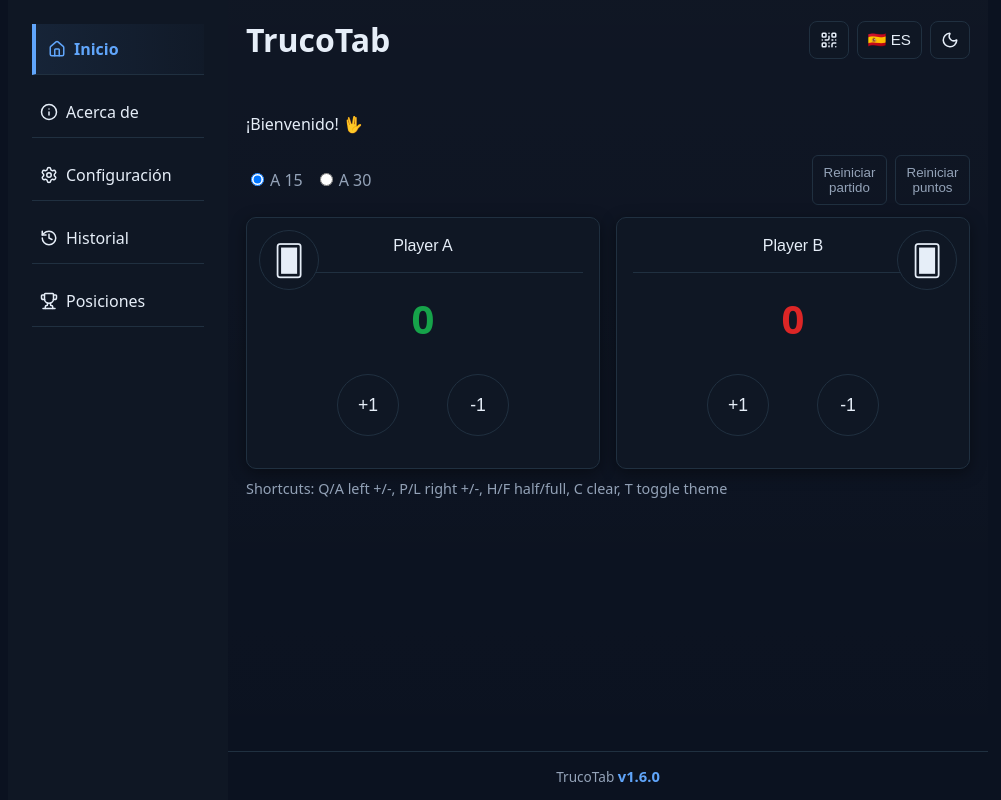
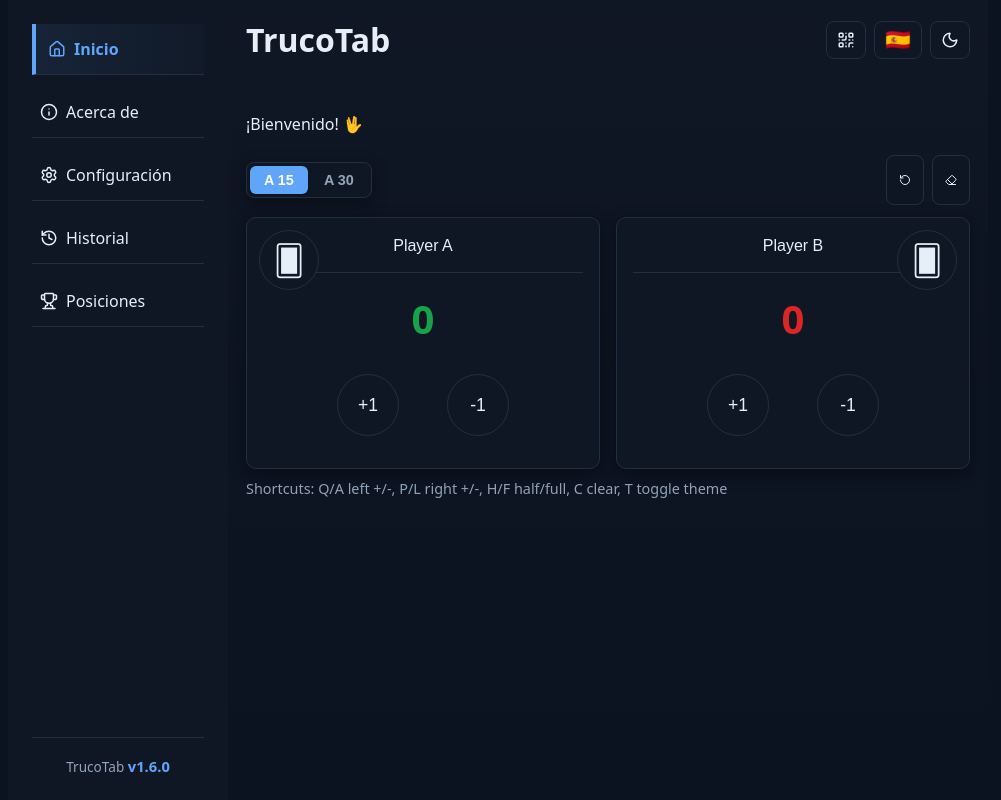
Before and after one commit to codealchemist/trucotab, a React (Vite) app: page / in a window 1280 px wide. Shown: the whole page, without its empty margins (142-1143 px from the left). Built offline with nearby package versions, Linux system fonts and the light colour scheme.

Commit message:
feat: move version footer to side menu, icon-only action buttons, segmented switch for match type, and update reset confirmation

```diff
--- a/src/components/Log.jsx
+++ b/src/components/Log.jsx
@@ -54,10 +54,10 @@ export default function Log() {
             <button
               onClick={confirmClearLog}
               className='btn clear-btn'
-              style={{ display: 'inline-flex', alignItems: 'center', gap: 4 }}
+              title={t('clearLog')}
+              aria-label={t('clearLog')}
             >
-              <Trash2 size={14} />
-              {t('clearLog')}
+              <Trash2 size={18} />
             </button>
           </div>
         </div>
--- a/src/components/TrucoScore.jsx
+++ b/src/components/TrucoScore.jsx
@@ -20,7 +20,7 @@ import {
 import { resetScores } from '../store/matchSlice'
 import { addLog } from '../store/logSlice'
 import { useTranslation } from '../i18n/useTranslation'
-import { X } from 'lucide-react'
+import { X, RotateCcw, Eraser, FileText } from 'lucide-react'
 
 const EMOJIS = ['🂠', '😀', '😎', '🃏', '🎉', '🥇', '🔥']
 
@@ -344,32 +344,46 @@ export default function TrucoScore() {
     <>
       <div className='truco-score'>
         <div className='match-type'>
-          <label>
-            <input
-              type='radio'
-              name='match'
-              value='half'
-              checked={matchType === 'half'}
-              onChange={() => dispatch(setMatchType('half'))}
-            />
-            {t('to15')}
-          </label>
-          <label>
-            <input
-              type='radio'
-              name='match'
-              value='full'
-              checked={matchType === 'full'}
-              onChange={() => dispatch(setMatchType('full'))}
-            />
-            {t('to30')}
-          </label>
+          <div
+            className='match-type-switch'
+            role='radiogroup'
+            aria-label={t('matchType')}
+          >
+            <button
+              type='button'
+              role='radio'
+              aria-checked={matchType === 'half'}
+              className={`switch-btn ${matchType === 'half' ? 'active' : ''}`}
+              onClick={() => dispatch(setMatchType('half'))}
+            >
+              {t('to15')}
+            </button>
+            <button
+              type='button'
+              role='radio'
+              aria-checked={matchType === 'full'}
+              className={`switch-btn ${matchType === 'full' ? 'active' : ''}`}
+              onClick={() => dispatch(setMatchType('full'))}
+            >
+              {t('to30')}
+            </button>
+          </div>
           <div className='match-type-actions'>
-            <button className='btn clear-btn' onClick={confirmClear}>
-              {t('resetMatch')}
+            <button
+              className='btn clear-btn'
+              onClick={confirmClear}
+              title={t('resetMatch')}
+              aria-label={t('resetMatch')}
+            >
+              <RotateCcw size={18} />
             </button>
-            <button className='btn clear-btn' onClick={confirmClearScores}>
-              {t('clearScores')}
+            <button
+              className='btn clear-btn'
+              onClick={confirmClearScores}
+              title={t('clearScores')}
+              aria-label={t('clearScores')}
+            >
+              <Eraser size={18} />
             </button>
           </div>
         </div>
@@ -583,7 +597,8 @@ export function WinnerOverlay({
                 }}
                 disabled={!!logged}
               >
-                {logged ? t('logged') : t('logResult')}
+                <FileText size={16} />
+                <span>{logged ? t('logged') : t('logResult')}</span>
               </button>
             )}
             <button
@@ -593,7 +608,8 @@ export function WinnerOverlay({
                 else onClose()
               }}
             >
-              {t('closeAndClear')}
+              <RotateCcw size={16} />
+              <span>{t('closeAndClear')}</span>
             </button>
           </div>
         </div>
--- a/src/i18n/translations.js
+++ b/src/i18n/translations.js
@@ -33,7 +33,7 @@ export const translations = {
     closeAndClear: 'Cerrar y reiniciar puntos',
     clearScoresConfirm: '¿Estás seguro de que quieres reiniciar los puntos?',
     resetMatchConfirm:
-      '¿Estás seguro de que quieres reiniciar todo el partido?',
+      '¿Estás seguro de que quieres reiniciar todo el partido? Los nombres y emojis de los jugadores se restablecerán a los valores predeterminados.',
     matchLoggedToast: '¡Resultado registrado!',
     confirm: 'Confirmar',
     cancel: 'Cancelar',
@@ -124,7 +124,8 @@ export const translations = {
     logged: 'Logged',
     closeAndClear: 'Close & Clear Scores',
     clearScoresConfirm: 'Are you sure you want to clear scores?',
-    resetMatchConfirm: 'Are you sure you want to reset the entire match?',
+    resetMatchConfirm:
+      'Are you sure you want to reset the entire match? Player names and emojis will be reset to default.',
     matchLoggedToast: 'Match logged!',
     confirm: 'Confirm',
     cancel: 'Cancel',
--- a/src/routes/root.jsx
+++ b/src/routes/root.jsx
@@ -165,7 +165,7 @@ export default function Root() {
             title='Language / Idioma'
             onClick={() => dispatch(setLanguage(lang === 'es' ? 'en' : 'es'))}
           >
-            {lang === 'es' ? '🇪🇸 ES' : '🇬🇧 EN'}
+            {lang === 'es' ? '🇪🇸' : '🇬🇧'}
           </button>
           <button
             className='btn header-btn'
@@ -237,6 +237,10 @@ export default function Root() {
             {t('navLeaderboard')}
           </NavLink>
         </nav>
+
+        <div className='side-pane-footer'>
+          TrucoTab <span className='version-pill'>v{pkg.version}</span>
+        </div>
       </aside>
 
       {/* Backdrop for mobile when menuOpen */}
@@ -294,10 +298,6 @@ export default function Root() {
       <main>
         <Outlet />
       </main>
-
-      <footer className='site-footer'>
-        TrucoTab <span className='version-pill'>v{pkg.version}</span>
-      </footer>
     </div>
   )
 }
--- a/src/styles.css
+++ b/src/styles.css
@@ -92,15 +92,6 @@ main {
   padding: 18px;
 }
 
-.site-footer {
-  padding: 14px 18px;
-  text-align: center;
-  font-size: 0.85rem;
-  color: var(--muted);
-  border-top: 1px solid var(--divider);
-  margin-top: auto;
-}
-
 .theme-toggle {
   margin-left: 12px;
   width: 75px;
@@ -135,11 +126,22 @@ main {
   background: var(--surface);
   padding: 24px;
   box-shadow: 6px 0 24px rgba(0, 0, 0, 0.6);
+  display: flex;
+  flex-direction: column;
 }
 .side-nav {
   display: flex;
   flex-direction: column;
   gap: 12px;
+  flex: 1;
+}
+.side-pane-footer {
+  margin-top: auto;
+  padding-top: 18px;
+  text-align: center;
+  font-size: 0.85rem;
+  color: var(--muted);
+  border-top: 1px solid var(--divider);
 }
 .menu-item {
   display: flex;
@@ -319,7 +321,7 @@ section h2 {
   .app {
     display: grid;
     grid-template-columns: auto 1fr;
-    grid-template-rows: auto 1fr auto;
+    grid-template-rows: auto 1fr;
     height: 100vh;
     height: 100dvh;
   }
@@ -344,14 +346,9 @@ section h2 {
     grid-row: 2;
     overflow-y: auto;
   }
-
-  .site-footer {
-    grid-column: 2;
-    grid-row: 3;
-  }
 }
 
-/* TrucoScore styles (dark) */
+/* TrucoScore styles */
 .truco-score {
   margin-top: 20px;
 }
@@ -361,36 +358,55 @@ section h2 {
   margin-bottom: 12px;
   align-items: center;
 }
-.match-type label {
-  color: var(--muted);
+.match-type-switch {
+  display: inline-flex;
+  padding: 3px;
+  background: var(--surface);
+  border: 1px solid var(--panel-border);
+  border-radius: 8px;
+  gap: 2px;
+  box-shadow: var(--panel-shadow);
 }
-.match-type input {
-  margin-right: 6px;
-}
-.match-type button {
+.switch-btn {
+  padding: 6px 14px;
+  border-radius: 6px;
+  border: none;
   background: transparent;
   color: var(--muted);
-  border: 1px solid var(--divider);
-  padding: 6px 10px;
-  border-radius: 6px;
+  font-size: 0.9rem;
+  font-weight: 600;
   cursor: pointer;
+  transition: all 0.15s ease;
+}
+.switch-btn:hover {
+  color: var(--text);
+}
+.switch-btn.active {
+  background: var(--accent);
+  color: #ffffff;
+  box-shadow: 0 1px 3px rgba(0, 0, 0, 0.2);
 }
 
 /* Unified clear button style used across views */
 .clear-btn {
   padding: 6px;
-  width: 75px;
-  height: 50px;
-  text-align: center;
-  display: inline-block;
-  border-radius: 6px;
+  width: 38px;
+  height: 38px;
+  display: inline-flex;
+  align-items: center;
+  justify-content: center;
+  border-radius: 8px;
   border: 1px solid var(--divider);
   background: transparent;
   color: var(--text);
   cursor: pointer;
+  transition:
+    background 0.15s ease,
+    border-color 0.15s ease;
 }
 .clear-btn:hover {
   background: var(--row-hover);
+  border-color: var(--muted);
 }
 
 /* Align the group of match-type actions (clear buttons) to the right */
@@ -668,11 +684,17 @@ section h2 {
 .winner-close-btn {
   margin-top: 6px;
   padding: 8px 14px;
+  display: inline-flex;
+  align-items: center;
+  justify-content: center;
+  gap: 6px;
   border-radius: 8px;
   border: 1px solid transparent;
   background: var(--danger);
   color: #fff;
   cursor: pointer;
+  font-size: 0.95rem;
+  font-weight: 500;
 }
 .winner-close-btn:hover {
   filter: brightness(0.95);
@@ -1045,7 +1067,7 @@ section h2 {
   border: 1px solid var(--divider);
   background: var(--surface);
   color: var(--text);
-  font-size: 0.95rem;
+  font-size: 1.3rem;
   font-weight: 500;
   cursor: pointer;
   transition:
```
Also changed, not shown: 1 other file (tests, documents, lock files or other folders).
